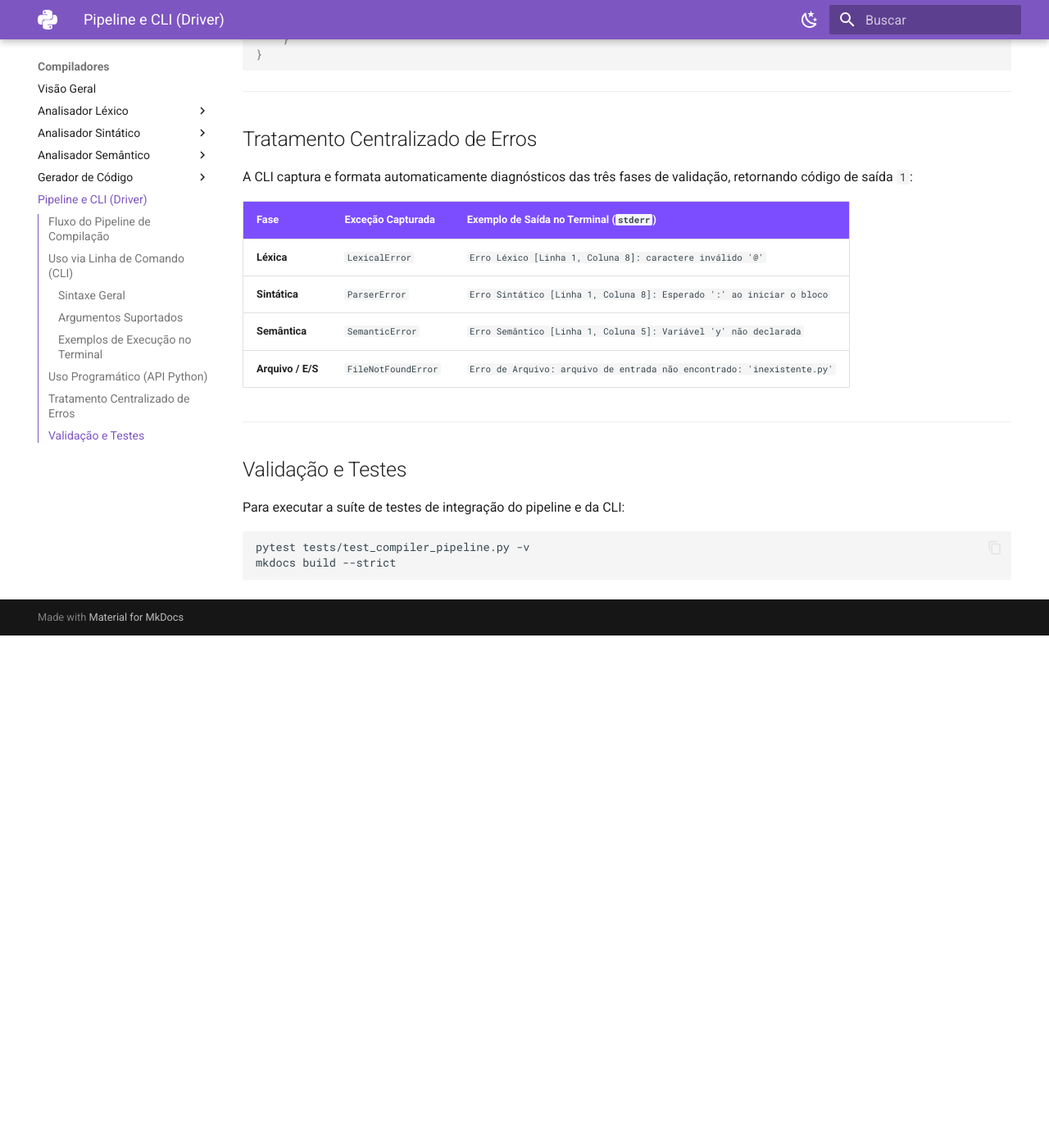
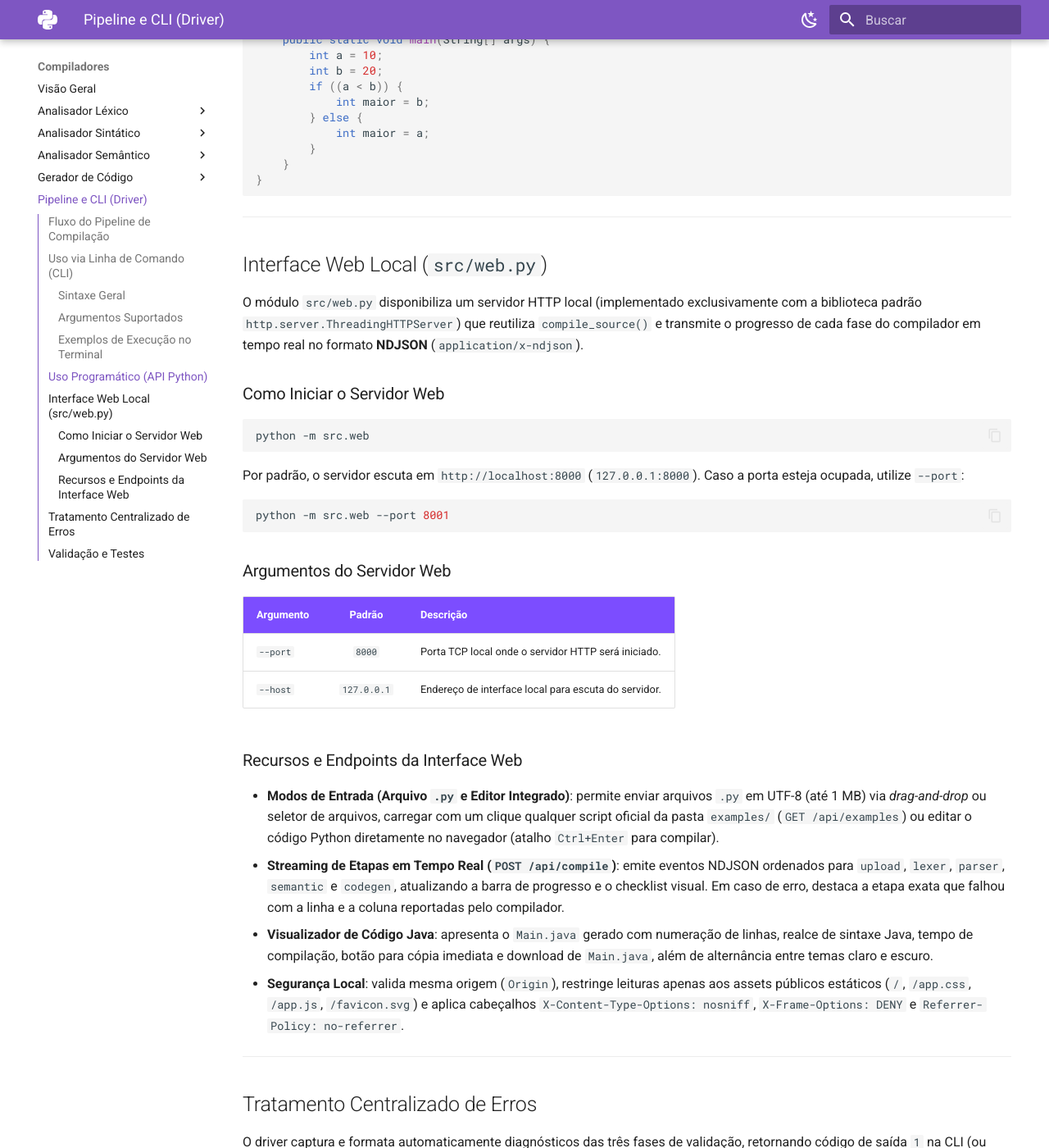
Before and after one commit to code-silva/COMPILADORES-EQUIPE-03, an MkDocs documentation site: the page built from docs/usage.md, in a window 1280 px wide and 1400 px high, scrolled down 2215 px. Shown: the whole window at 82% size. Built offline with MkDocs 1.6.1 and Material for MkDocs 9.7.7, drawn with Linux system fonts in a browser that asks for light colours; before the commit the page ends 2990 px from its top, so only the background shows below that; some of the changed text lies outside the part shown.

Commit message:
perf: otimiza pipeline do compilador e completa documentacao tecnica

````diff
--- a/docs/usage.md
+++ b/docs/usage.md
@@ -1,12 +1,12 @@
-# Guia de Uso e CLI do Compilador (Driver)
+# Guia de Uso: CLI, API Python e Interface Web Local
 
-O módulo `src/cli.py` (também acessível via `src/main.py`) atua como o **Driver** principal do compilador **PyToJava**, orquestrando a execução sequencial de todas as fases da compilação a partir da linha de comando ou via API programática em Python.
+O módulo `src/cli.py` (também acessível via `src/main.py`) atua como o **Driver** principal do compilador **PyToJava**, orquestrando a execução sequencial de todas as fases da compilação a partir da linha de comando, via API programática em Python ou por meio da interface web local (`src/web.py`).
 
 ---
 
 ## Fluxo do Pipeline de Compilação
 
-Quando um arquivo `.py` é submetido ao driver, a função `compile_source(source_code)` executa as quatro etapas clássicas do compilador em cadeia:
+Quando um arquivo `.py` é submetido ao driver, a função `compile_source(source_code, on_stage=None)` executa as quatro etapas clássicas do compilador em cadeia:
 
 ```mermaid
 flowchart LR
@@ -64,7 +64,7 @@ python -m src.cli examples/basic_math.py -o output/Main.java
 
 ## Uso Programático (API Python)
 
-Além do terminal, a função `compile_source()` pode ser importada diretamente em scripts ou suítes de teste:
+Além do terminal, a função `compile_source()` pode ser importada diretamente em scripts ou suítes de teste. Ela aceita opcionalmente o callback `on_stage(stage_name, status)` para monitorar o início (`"running"`) e a conclusão (`"done"`) de cada fase (`"lexer"`, `"parser"`, `"semantic"` e `"codegen"`):
 
 ```python
 from src.cli import compile_source
@@ -78,7 +78,11 @@ else:
     maior = a
 """
 
-codigo_java = compile_source(codigo_python)
+eventos = []
+codigo_java = compile_source(
+    codigo_python,
+    on_stage=lambda etapa, estado: eventos.append((etapa, estado)),
+)
 print(codigo_java)
 ```
 
@@ -100,11 +104,43 @@ public class Main {
 
 ---
 
+## Interface Web Local (`src/web.py`)
+
+O módulo `src/web.py` disponibiliza um servidor HTTP local (implementado exclusivamente com a biblioteca padrão `http.server.ThreadingHTTPServer`) que reutiliza `compile_source()` e transmite o progresso de cada fase do compilador em tempo real no formato **NDJSON** (`application/x-ndjson`).
+
+### Como Iniciar o Servidor Web
+
+```bash
+python -m src.web
+```
+
+Por padrão, o servidor escuta em `http://localhost:8000` (`127.0.0.1:8000`). Caso a porta esteja ocupada, utilize `--port`:
+
+```bash
+python -m src.web --port 8001
+```
+
+### Argumentos do Servidor Web
+
+| Argumento | Padrão | Descrição |
+| :--- | :---: | :--- |
+| `--port` | `8000` | Porta TCP local onde o servidor HTTP será iniciado. |
+| `--host` | `127.0.0.1` | Endereço de interface local para escuta do servidor. |
+
+### Recursos e Endpoints da Interface Web
+
+- **Modos de Entrada (Arquivo `.py` e Editor Integrado)**: permite enviar arquivos `.py` em UTF-8 (até 1 MB) via *drag-and-drop* ou seletor de arquivos, carregar com um clique qualquer script oficial da pasta `examples/` (`GET /api/examples`) ou editar o código Python diretamente no navegador (atalho `Ctrl+Enter` para compilar).
+- **Streaming de Etapas em Tempo Real (`POST /api/compile`)**: emite eventos NDJSON ordenados para `upload`, `lexer`, `parser`, `semantic` e `codegen`, atualizando a barra de progresso e o checklist visual. Em caso de erro, destaca a etapa exata que falhou com a linha e a coluna reportadas pelo compilador.
+- **Visualizador de Código Java**: apresenta o `Main.java` gerado com numeração de linhas, realce de sintaxe Java, tempo de compilação, botão para cópia imediata e download de `Main.java`, além de alternância entre temas claro e escuro.
+- **Segurança Local**: valida mesma origem (`Origin`), restringe leituras apenas aos assets públicos estáticos (`/`, `/app.css`, `/app.js`, `/favicon.svg`) e aplica cabeçalhos `X-Content-Type-Options: nosniff`, `X-Frame-Options: DENY` e `Referrer-Policy: no-referrer`.
+
+---
+
 ## Tratamento Centralizado de Erros
 
-A CLI captura e formata automaticamente diagnósticos das três fases de validação, retornando código de saída `1`:
+O driver captura e formata automaticamente diagnósticos das três fases de validação, retornando código de saída `1` na CLI (ou evento `{"status": "error"}` na interface web):
 
-| Fase | Exceção Capturada | Exemplo de Saída no Terminal (`stderr`) |
+| Fase | Exceção Capturada | Exemplo de Saída (`stderr` / Interface Web) |
 | :--- | :--- | :--- |
 | **Léxica** | `LexicalError` | `Erro Léxico [Linha 1, Coluna 8]: caractere inválido '@'` |
 | **Sintática** | `ParserError` | `Erro Sintático [Linha 1, Coluna 8]: Esperado ':' ao iniciar o bloco` |
@@ -115,9 +151,9 @@ A CLI captura e formata automaticamente diagnósticos das três fases de valida
 
 ## Validação e Testes
 
-Para executar a suíte de testes de integração do pipeline e da CLI:
+Para executar as suítes de testes de integração do pipeline, da CLI, da interface web e a validação E2E com `javac`:
 
 ```bash
-pytest tests/test_compiler_pipeline.py -v
+python -m pytest tests/test_compiler_pipeline.py tests/test_web.py tests/test_e2e_javac.py -v
 mkdocs build --strict
 ```
````
Also changed, not shown: other parts of docs/usage.md (+1 -1 lines), docs/GLOSSARY.md (+14 -6 lines), docs/compiladores.md (+12 -9 lines), docs/estrutura.md (+15 -7 lines), docs/index.md (+2 -2 lines), docs/semantic/symbol_table.md (+1 -1 lines), 9 other files.
